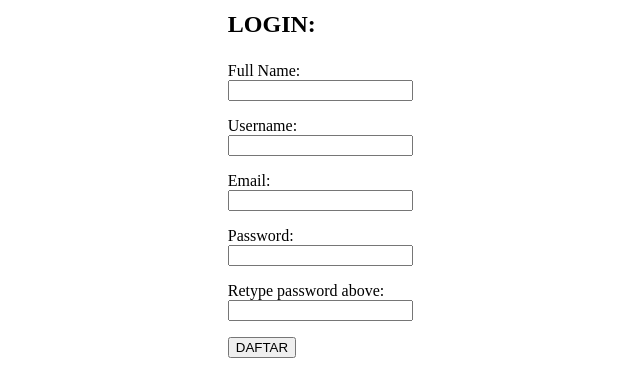
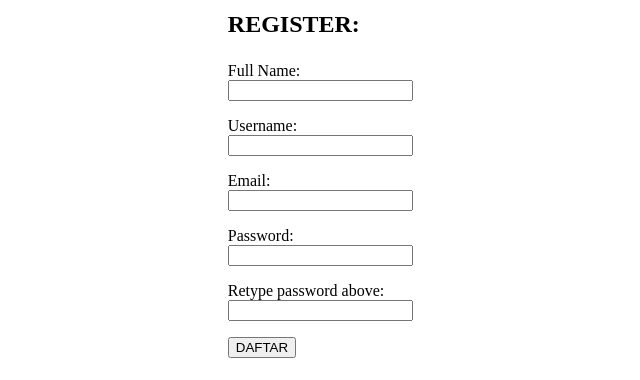
Before and after one commit to BugisDev/OrangBulukumba, a Flask app: page /register/ in a window 1280 px wide. Shown: the top 380 px of the page, without its empty margins (36-676 px from the left). Run offline with Flask 2, Linux system fonts and the light colour scheme; parts of the project's set-up code (start-up, migrations or seed data) failed here and were passed over.

Commit message:
modify register template

```diff
--- a/app/templates/register.html
+++ b/app/templates/register.html
@@ -8,7 +8,7 @@
 		<table width=60%>
     <tbody>
     <tr>
-			<td><h2>LOGIN:</h2></td>
+			<td><h2>REGISTER:</h2></td>
     </tr>
     <tr>
         <td colspan="2">
```
